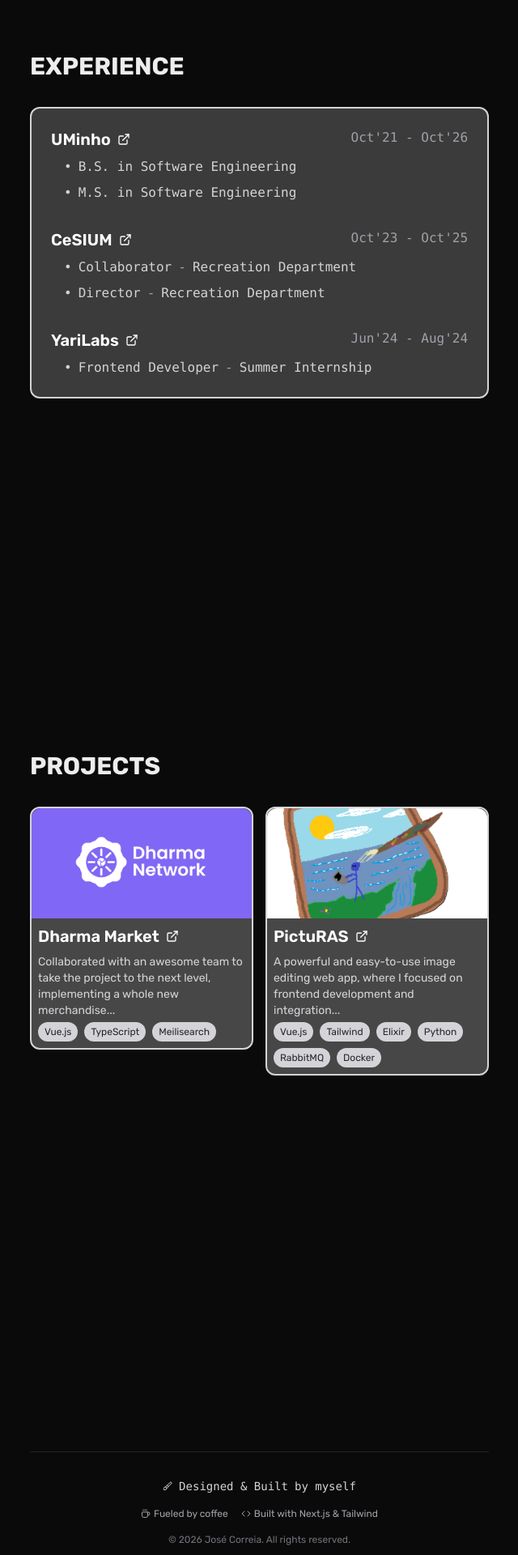
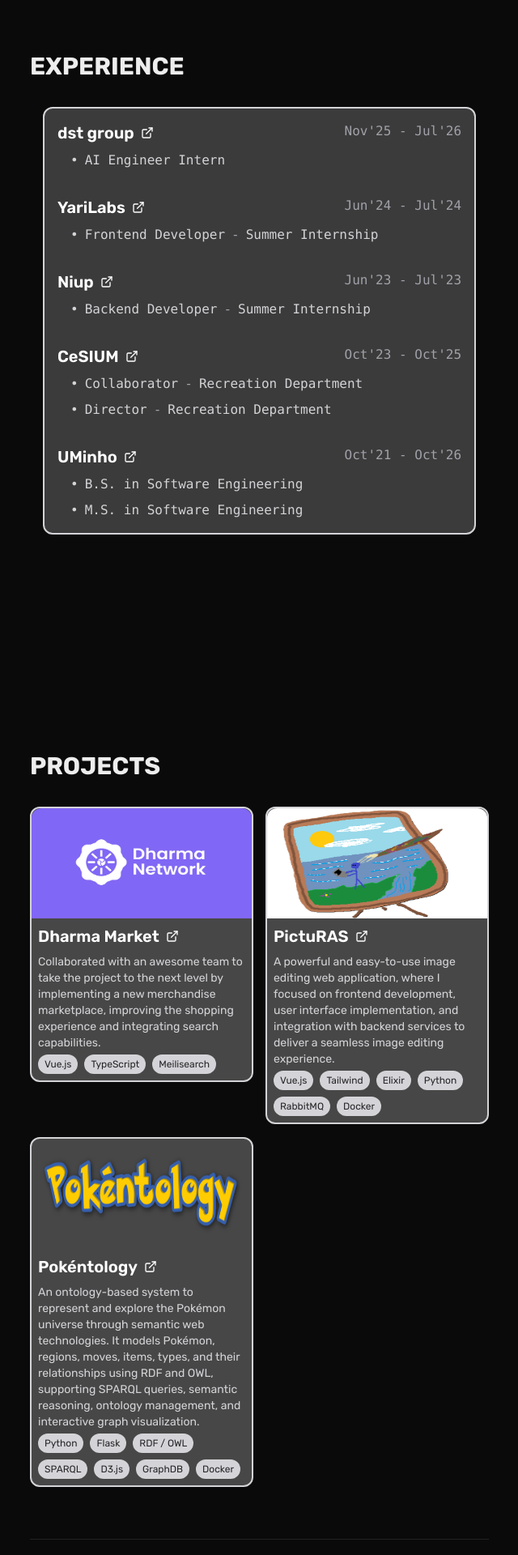
Before and after one commit to Ze-Limao/josecorreia2003, a Next.js app: page / in a window 1280 px wide. Shown: the part 880-2800 px from the top of the page at 81% size, without its empty margins (596-1236 px from the left). Built offline with nearby package versions, Linux system fonts and the light colour scheme; no server answers; a web font is replaced by a local one.

Commit message:
update projects and experience

```diff
--- a/src/components/card.tsx
+++ b/src/components/card.tsx
@@ -24,7 +24,7 @@ export function ProjectCard({
               src={logo || "/placeholder.svg"}
               alt={`${title} logo`}
               fill
-              className="object-cover rounded-t-xl"
+              className="rounded-t-xl"
               sizes="(max-width: 768px) 100vw, (max-width: 1200px) 50vw, 33vw"
             />
           </a>
@@ -33,7 +33,7 @@ export function ProjectCard({
             src={logo || "/placeholder.svg"}
             alt={`${title} logo`}
             fill
-            className="object-cover rounded-t-xl"
+            className="rounded-t-xl"
             sizes="(max-width: 768px) 100vw, (max-width: 1200px) 50vw, 33vw"
           />
         )}
--- a/src/components/section-container.tsx
+++ b/src/components/section-container.tsx
@@ -18,7 +18,7 @@ export function ExperienceSection() {
 
   return (
     <Tilt rotationFactor={3}>
-      <div className="bg-white/20 rounded-xl p-6 border-2 space-y-8 hover:border-white transition-colors">
+      <div className="bg-white/20 rounded-xl p-4 m-4 border-2 space-y-8 hover:border-white transition-colors">
         {experiences.map((experience) => (
           <ExperienceCard key={experience.company} experience={experience} />
         ))}
--- a/src/experiences.json
+++ b/src/experiences.json
@@ -1,16 +1,37 @@
 {
   "experiences": [
     {
-      "company": "UMinho",
-      "link": "https://www.uminho.pt/",
-      "startDate": "Oct'21",
-      "endDate": "Oct'26",
+      "company": "dst group",
+      "link": "https://www.dstsgps.com/",
+      "startDate": "Nov'25",
+      "endDate": "Jul'26",
       "roles": [
         {
-          "title": "B.S. in Software Engineering"
-        },
+          "title": "AI Engineer Intern"
+        }
+      ]
+    },
+    {
+      "company": "YariLabs",
+      "link": "https://yarilabs.com/",
+      "startDate": "Jun'24",
+      "endDate": "Jul'24",
+      "roles": [
         {
-          "title": "M.S. in Software Engineering"
+          "title": "Frontend Developer",
+          "department": "Summer Internship"
+        }
+      ]
+    },
+    {
+      "company": "Niup",
+      "link": "https://www.niup.com/",
+      "startDate": "Jun'23",
+      "endDate": "Jul'23",
+      "roles": [
+        {
+          "title": "Backend Developer",
+          "department": "Summer Internship"
         }
       ]
     },
@@ -31,14 +52,16 @@
       ]
     },
     {
-      "company": "YariLabs",
-      "link": "https://yarilabs.com/",
-      "startDate": "Jun'24",
-      "endDate": "Aug'24",
+      "company": "UMinho",
+      "link": "https://www.uminho.pt/",
+      "startDate": "Oct'21",
+      "endDate": "Oct'26",
       "roles": [
         {
-          "title": "Frontend Developer",
-          "department": "Summer Internship"
+          "title": "B.S. in Software Engineering"
+        },
+        {
+          "title": "M.S. in Software Engineering"
         }
       ]
     }
--- a/src/projects.json
+++ b/src/projects.json
@@ -2,7 +2,7 @@
   "projectsData": [
     {
       "title": "Dharma Market",
-      "description": "Collaborated with an awesome team to take the project to the next level, implementing a whole new merchandise...",
+      "description": "Collaborated with an awesome team to take the project to the next level by implementing a new merchandise marketplace, improving the shopping experience and integrating search capabilities.",
       "technologies": [
         { "name": "Vue.js" },
         { "name": "TypeScript" },
@@ -13,7 +13,7 @@
     },
     {
       "title": "PictuRAS",
-      "description": "A powerful and easy-to-use image editing web app, where I focused on frontend development and integration...",
+      "description": "A powerful and easy-to-use image editing web application, where I focused on frontend development, user interface implementation, and integration with backend services to deliver a seamless image editing experience.",
       "technologies": [
         { "name": "Vue.js" },
         { "name": "Tailwind" },
@@ -24,6 +24,21 @@
       ],
       "logo": "/picturas.png",
       "link": "https://github.com/Ze-Limao/PictuRAS"
+    },
+    {
+      "title": "Pokéntology",
+      "description": "An ontology-based system to represent and explore the Pokémon universe through semantic web technologies. It models Pokémon, regions, moves, items, types, and their relationships using RDF and OWL, supporting SPARQL queries, semantic reasoning, ontology management, and interactive graph visualization.",
+      "technologies": [
+        { "name": "Python" },
+        { "name": "Flask" },
+        { "name": "RDF / OWL" },
+        { "name": "SPARQL" },
+        { "name": "D3.js" },
+        { "name": "GraphDB" },
+        { "name": "Docker" }
+      ],
+      "logo": "/pokentology.png",
+      "link": "https://github.com/Ze-Limao/RPCW-Project"
     }
   ]
 }
```
Also changed, not shown: public/pokentology.png (added).
